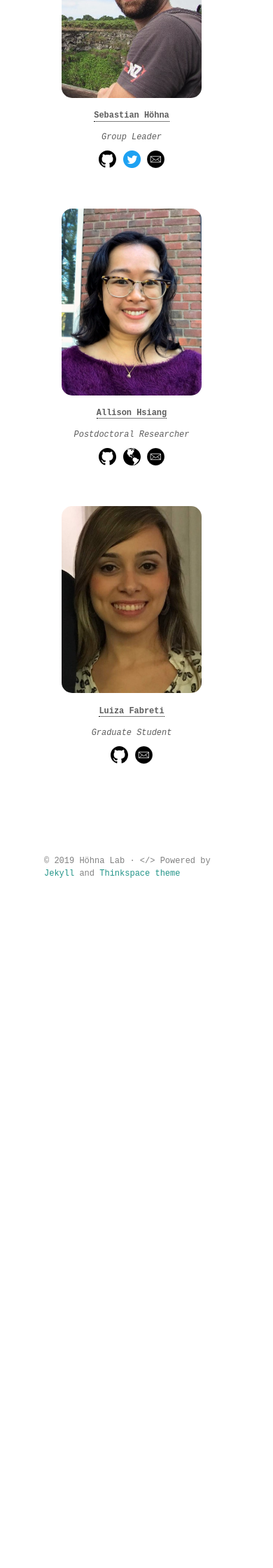
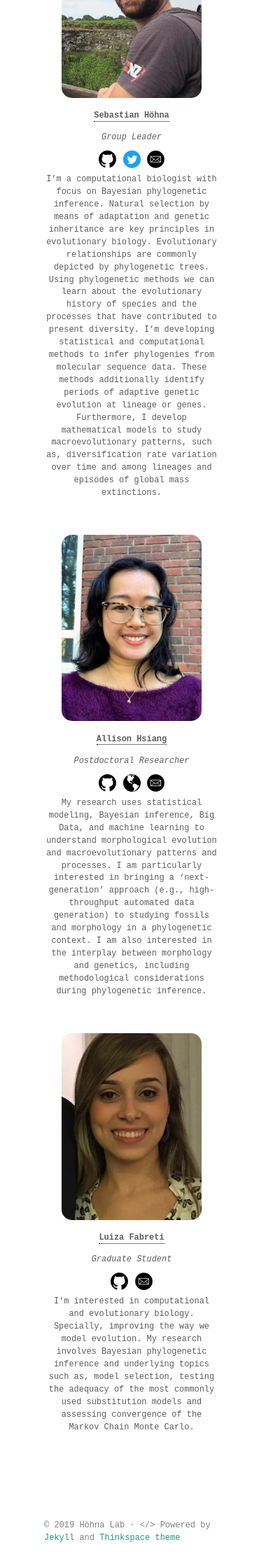
Before and after one commit to hoehnalab/hoehnalab.github.io, a Jekyll site: the page built from people.md, in a window 390 px wide. Shown: the part 361-2601 px from the top of the page at 70% size. Built offline with Jekyll 4.4.1, drawn with Linux system fonts in a browser that asks for light colours; some web fonts are replaced; before the commit the page ends 1666 px from its top, so only the background shows below that.

Commit message:
Display tooltip text automatically when on mobile

```diff
--- a/assets/css/main.scss
+++ b/assets/css/main.scss
@@ -19,7 +19,7 @@ img.floatleft {
     float: left;
     width: 45%;
     max-width: 450px;
-    min-width: 200px;
+    min-width: 300px;
     margin-right: 20px;
     margin-bottom: 20px;
 }
@@ -51,6 +51,17 @@ img.rcornersimage {
 
 .caption {
     display: block;
+}
+
+.blurb {
+    display: none;
+}
+
+@media only screen and (max-width: 768px) {
+    .blurb {
+        display: block;
+        font-size: calc(10px + 0.5vw);
+    }
 }
 
 
@@ -103,7 +114,7 @@ img.rcornersimage {
   display: inline-block;
   height: auto;
   width: 45%;
-  min-width: 200px;
+  min-width: 300px;
 }
 
 #rcornersbox2 {
@@ -113,7 +124,7 @@ img.rcornersimage {
   display: inline-block;
   height: auto;
   width: 45%;
-  min-width: 200px;
+  min-width: 300px;
 }
 
 
--- a/assets/scss/_layout.scss
+++ b/assets/scss/_layout.scss
@@ -87,13 +87,6 @@ hr {
   min-height: 80px;
 }
 
-@media only screen and (max-width: 480px) {
-    .site-header {
-        border-bottom: 1px solid lighten($light-gray-color, 5%);
-        margin-bottom: $small-spacing;
-        height: 120px;
-    }
-}
 
 .intro {
   .author-name {
@@ -312,4 +305,10 @@ hr {
       color: $green-color;
     }
   }
+
+  .site-header {
+      border-bottom: 1px solid lighten($light-gray-color, 5%);
+      margin-bottom: $small-spacing;
+      height: 120px;
+  }
 }
--- a/people.md
+++ b/people.md
@@ -15,6 +15,11 @@ permalink: /people/
         <a href="https://github.com/hoehna" target="_blank"><img src="/assets/icons/mark-github.svg" width="25px"></a>
         <a href="https://twitter.com/sebastianhoehna?lang=en" target="_blank"><img src="/assets/icons/twitter.png" width="25px"></a>
         <a href="mailto:hoehna@lmu.de"><img src="/assets/icons/mail.svg" width="25px"></a>
+
+    <!-- Show tooltip text when on mobile -->
+    <div class="blurb">
+        I’m a computational biologist with focus on Bayesian phylogenetic inference. Natural selection by means of adaptation and genetic inheritance are key principles in evolutionary biology. Evolutionary relationships are commonly depicted by phylogenetic trees. Using phylogenetic methods we can learn about the evolutionary history of species and the processes that have contributed to present diversity. I’m developing statistical and computational methods to infer phylogenies from molecular sequence data. These methods additionally identify periods of adaptive genetic evolution at lineage or genes. Furthermore, I develop mathematical models to study macroevolutionary patterns, such as, diversification rate variation over time and among lineages and episodes of global mass extinctions.
+    </div>
 </div>
 
 <div class="item">
@@ -28,6 +33,12 @@ permalink: /people/
         <a href="https://github.com/ahsiang" target="_blank"><img src="/assets/icons/mark-github.svg" width="25px"></a>
         <a href="https://ahsiang.github.io/" target="_blank"><img src="/assets/icons/globe.svg" width="25px"></a>
         <a href="mailto:allison.hsiang@lmu.de"><img src="/assets/icons/mail.svg" width="25px"></a>
+
+    <!-- Show tooltip text when on mobile -->
+    <div class="blurb">
+        My research uses statistical modeling, Bayesian inference, Big Data, and machine learning to understand morphological evolution and macroevolutionary patterns and processes. I am particularly interested in bringing a ‘next-generation’ approach (e.g., high-throughput automated data generation) to studying fossils and morphology in a phylogenetic context. I am also interested in the interplay between morphology and genetics, including methodological considerations during phylogenetic inference.
+    </div>
+
 </div>
 
 <div class="item">
@@ -40,4 +51,9 @@ permalink: /people/
         <p class="text"><em>Graduate Student</em></p>
         <a href="https://github.com/lfabreti" target="_blank"><img src="/assets/icons/mark-github.svg" width="25px"></a>
         <a href="mailto:l.fabreti@lmu.de"><img src="/assets/icons/mail.svg" width="25px"></a>
+
+    <!-- Show tooltip text when on mobile -->
+    <div class="blurb">
+        I'm interested in computational and evolutionary biology. Specially, improving the way we model evolution. My research involves Bayesian phylogenetic inference and underlying topics such as, model selection, testing the adequacy of the most commonly used substitution models and assessing convergence of the Markov Chain Monte Carlo.
+    </div>
 </div>
```
